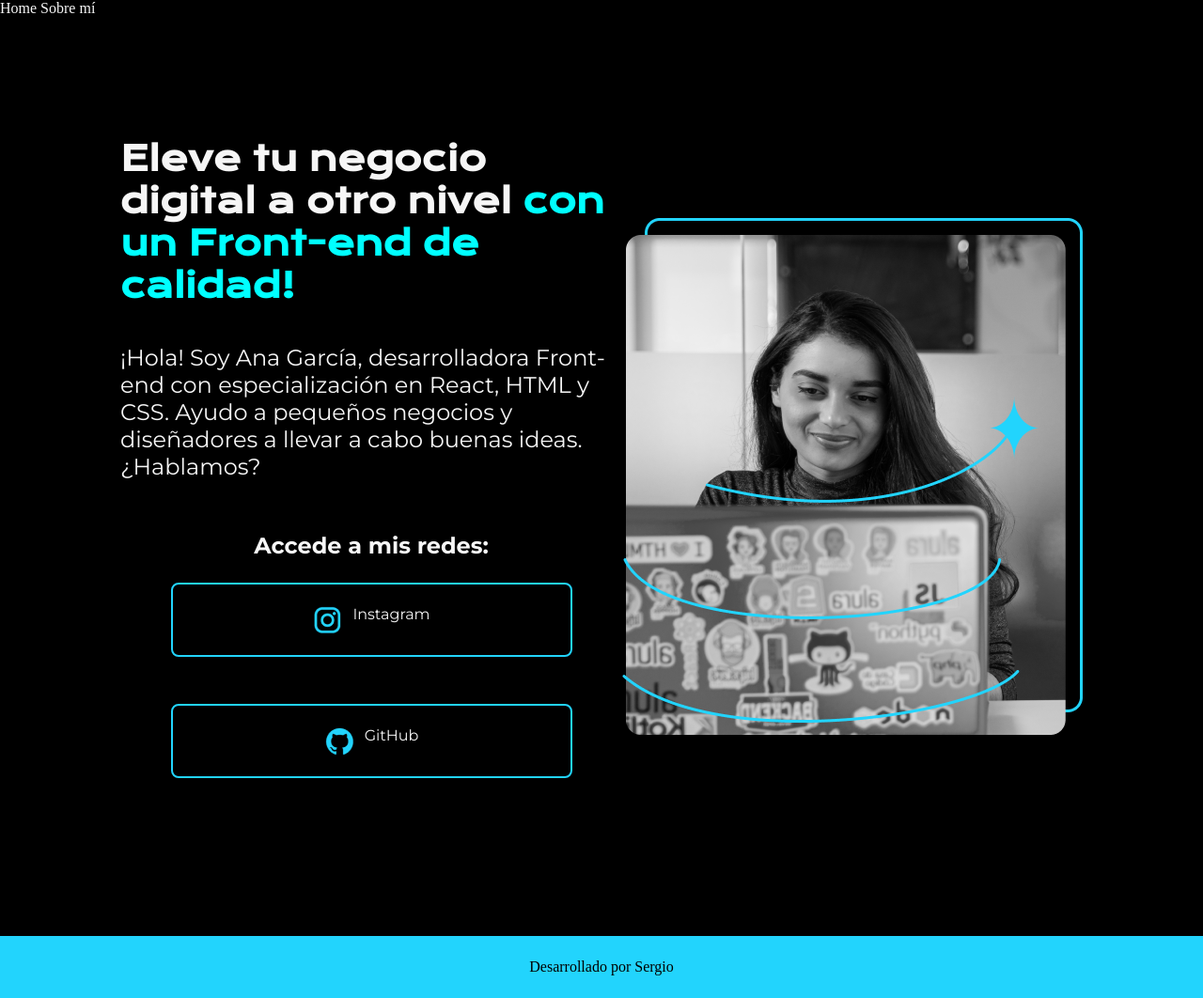
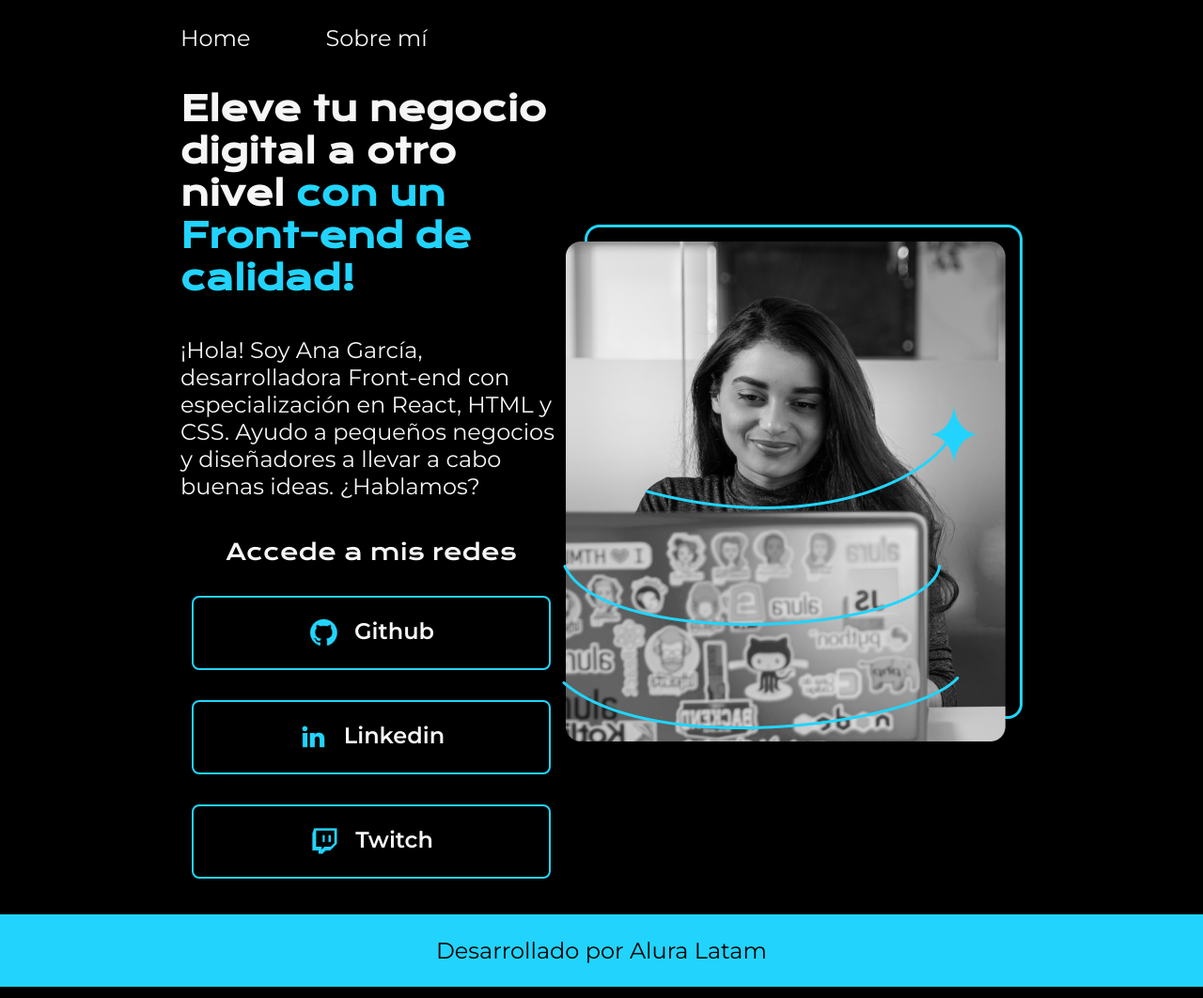
Before and after one commit to sarossisarossi/fp, a plain HTML site: page index.html in a window 1280 px wide. Shown: the whole page at 94% size. Drawn offline with nearby package versions, Linux system fonts and the light colour scheme.

Commit message:
nueva hoja

```diff
--- a/index.html
+++ b/index.html
@@ -1,35 +1,53 @@
 <!DOCTYPE html>
-<html lang="es">
+<html lang="es-mx">
 <head>
     <meta charset="UTF-8">
+    <meta http-equiv="X-UA-Compatible" content="IE=edge">
     <meta name="viewport" content="width=device-width, initial-scale=1.0">
-    <title>Document</title>
-    <link rel = "stylesheet" href ="style.css">
+    <title>Portafolio</title>
+    <link rel="stylesheet" href=".\styles\style.css">
+
 </head>
 <body>
     <header class="header">
         <nav class="header__menu">
-            <a class="header__menu">Home</a>
-            <a class="header__menu">Sobre mí</a>
+            <a class="header__menu__link">Home</a>
+            <a class="header__menu__link">Sobre mí</a>
         </nav>
     </header>
-    <main class = "presentacion">
-        <section class = "presentacion_contenido">
-            <h1 class = "presentacion_contenido_titulo">Eleve tu negocio digital a otro nivel
-                <strong class = "titulo-destaque"> con un Front-end de calidad!</strong>
-            </h1>
-            <p class = presentacion__contenido_texto>¡Hola! Soy Ana García, desarrolladora Front-end con especialización en React,
-                 HTML y CSS. Ayudo a pequeños negocios y diseñadores a llevar a cabo buenas ideas. ¿Hablamos?
+    <main class="presentacion">
+        <section class="presentacion__contenido">
+            <h1 class="presentacion__contenido__titulo">
+                Eleve tu negocio digital a otro nivel
+                <strong class="titulo-destaque">con un Front-end de calidad!
+                </strong></h1>
+                <p class="presentacion__contenido__texto">¡Hola! Soy Ana García, desarrolladora Front-end con
+                    especialización en React, HTML y CSS. Ayudo a pequeños
+                    negocios y diseñadores a llevar a cabo buenas ideas.
+                    ¿Hablamos?
+
                 </p>
-            <div class="presentacion_enlaces">
-                <h2 class ="presentacion__enlaces_subtitulo">Accede a mis redes:</h2>
-                <a class="presentacion_enlaces_link" href = "www.instagram.com"><img src="ASSETS/instagram.png">Instagram</a>
+                <div class="presentacion__enlaces">
+                    <h2 class="presentacion__enlaces__subtitulo">Accede a mis redes</h2>
+                    <a class="presentacion__enlaces__link" href="https://github.com/">
+                        <img src="./assets/github.png">
+                        Github
+                    </a>
+                    <a class="presentacion__enlaces__link" href="https://linkedin.com/in/">
+                        <img src="./assets/linkedin.png">
+                        Linkedin
+                    </a>
+                    <a class="presentacion__enlaces__link" href="https://twitch.tv/">
+                        <img src="./assets/twitch.png">
+                        Twitch
+                    </a>
+                </div>
 
-                <a class="presentacion_enlaces_link" href = "www.github.com"><img src="ASSETS/github.png">GitHub</a>
-            </div>
         </section>
-        <img src = "imagem.png" alt = "fotografia Ana Garcia">
+            <img src="./assets/Imagem.png" alt="Foto de Ana García desarrolando un proyecto">
     </main>
-    <footer class="footer">Desarrollado por Sergio</footer>
+    <footer class="footer">
+        <p>Desarrollado por Alura Latam</p>
+    </footer>
 </body>
 </html>
--- a/style.css
+++ /dev/null
@@ -1,88 +0,0 @@
-@import url('https://fonts.googleapis.com/css2?family=Krona+One&family=Montserrat:ital,wght@0,100..900;1,100..900&display=swap');
-
-*{
-    padding :0;
-    margin :0;
-}
-
-body {
-    background-color:black;
-    color: #f6f6f6;
-
-    box-sizing: border-box;
-}
-
-
-.titulo-destaque{
-    color:aqua;
-}
-
-.presentacion{
-    display: flex;
-    align-items:center;
-    justify-content: space-between;
-    margin:10%;
-}
-
-.presentacion_contenido{
-    width: 615px;
-    display: flex;
-    flex-direction: column;
-    gap:40px
-}
-
-.presentacion_contenido_titulo{
-    font-size: 36px ;
-    font-family: "Krona One", serif;
-}
-
-.presentacion__contenido_texto{
-    font-size: 24px;
-    font-family: "Montserrat", serif;
-}
-
-.presentacion_enlaces{
-    display:flex;
-
-    flex-direction: column;
-    align-items: center;
-    margin:15px
-
-}
-
-.presentacion_enlaces_link{
-    width : 380px;
-    display: flex;
-    text-align: center;
-    padding: 21.5px 21.5px;
-    margin:25px;
-    border-radius: 8px;
-    font-family: "Montserrat", serif;
-    font-weight: 600px;
-    text-decoration: none;
-    color: #F6F6F6;
-    border: 2px solid #22D4FD;
-
-    justify-content: center;
-    gap:10px
-}
-
-.presentacion_enlaces_link:hover{
-    background-color: #272727;
-}
-.presentacion__enlaces_subtitulo{
-    font-family: "Montserrat", serif;
-    font-size: 24px;
-    font-weight: 400px;
-    align-items:flex-start;
-
-}
-
-.footer{
-    background-color: #22D4FD;
-    padding: 24px;
-    color:black;
-    text-align: center;
-
-
-}
--- /dev/null
+++ b/styles/style.css
@@ -0,0 +1,101 @@
+@import url('https://fonts.googleapis.com/css2?family=Krona+One&family=Montserrat:wght@400;600&display=swap');
+
+
+* {
+    padding: 0;
+    margin:0;
+}
+
+body{
+    height: 100vh;
+    box-sizing: border-box;
+    background-color: #000000;
+    color: #F6F6F6;
+}
+
+.header{
+    padding: 2% 0% 0% 15%;
+}
+.header__menu{
+    display:flex;
+    gap:80px;
+
+}
+.header__menu__link{
+    font-family: 'Montserrat', sans-serif;
+    font-size:24px;
+    font-weight:600px;
+}
+.presentacion {
+    padding: 3% 15%;
+    display: flex;
+    align-items: center;
+    justify-content: space-between;
+}
+
+.presentacion__contenido{
+    width: 615px;
+    display: flex;
+    flex-direction: column;
+    gap: 40px;
+}
+
+
+.presentacion__contenido__titulo{
+    font-size: 36px;
+    font-family: 'Krona One', sans-serif;
+}
+
+.titulo-destaque {
+    color: #22D4FD; ;
+}
+
+.presentacion__contenido__texto{
+    font-size: 24px;
+    font-family: 'Montserrat', sans-serif;
+}
+
+.presentacion__enlaces{
+    display: flex;
+    flex-direction: column;
+    justify-content: space-between;
+    align-items: center;
+    gap: 32px;
+}
+
+.presentacion__enlaces__subtitulo{
+    font-family: 'Krona One', sans-serif;
+    font-weight: 400;
+    font-size: 24px;
+}
+
+.presentacion__enlaces__link{
+      /* background-color: #22D4FD; */
+      display: flex;
+      justify-content: center;
+      gap: 16px;
+      border: 2px solid #22D4FD;
+      width: 378px;
+      text-align: center;
+      border-radius: 8px;
+      font-size: 24px;
+      font-weight: 600;
+      padding: 21.5px 0;
+      text-decoration: none;
+      color: #F6F6F6;
+      font-family: 'Montserrat', sans-serif;
+}
+
+.presentacion__enlaces__link:hover{
+    background-color: #272727;
+}
+
+.footer{
+    color: #000000;
+    background-color: #22D4FD;
+    padding: 24px;
+    text-align: center;
+    font-family: 'Montserrat', sans-serif;
+    font-size: 24px;
+    font-weight: 400;
+}
```
Also changed, not shown: about.html (added, +11 -0 lines), ASSETS/Imagem.png (renamed from Imagem.png).
